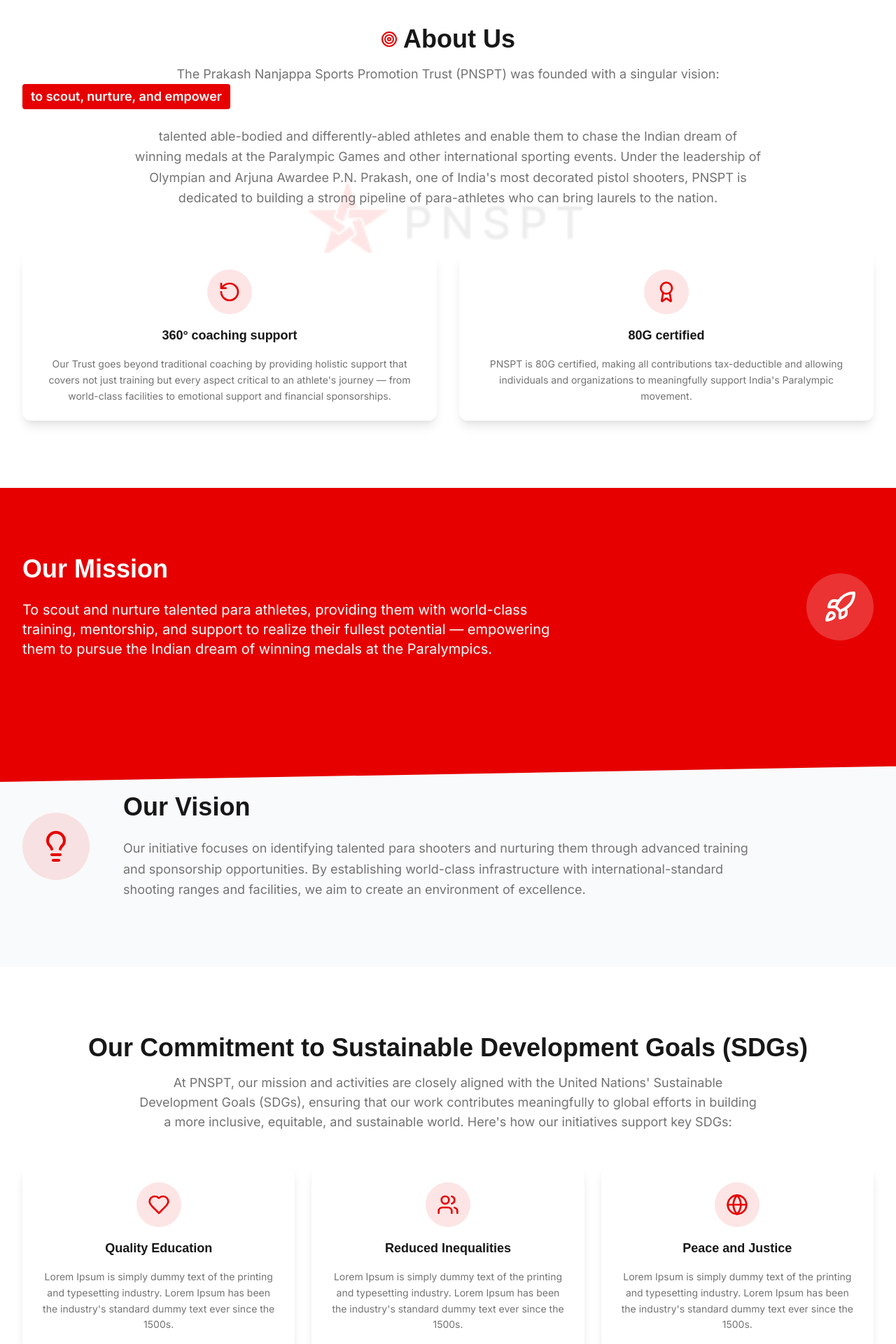
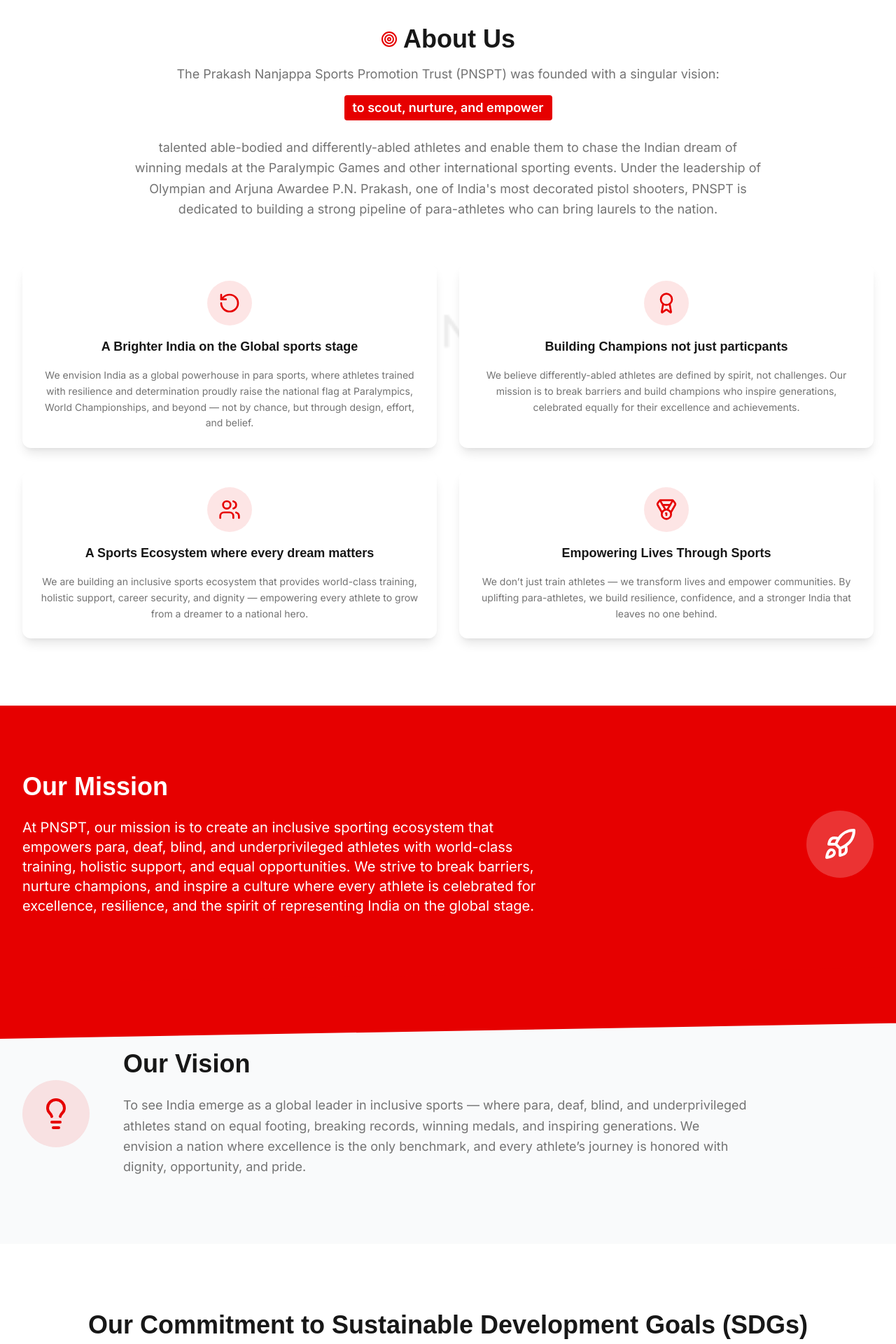
Before and after one commit to jeetkaushik/PNSPT-V2, a React (Vite) app: page / in a window 1280 px wide. Shown: the part 860-2780 px from the top of the page at 70% size. Built offline with nearby package versions, Linux system fonts and the light colour scheme; a web font is replaced by a local one.

Commit message:
updated some content on home page

```diff
--- a/src/pages/Index.tsx
+++ b/src/pages/Index.tsx
@@ -36,12 +36,36 @@ const Index = () => {
   }, []);
 
   const sdgCards = [
-    { icon: Heart, title: "Quality Education", description: "Lorem Ipsum is simply dummy text of the printing and typesetting industry. Lorem Ipsum has been the industry's standard dummy text ever since the 1500s." },
-    { icon: Users, title: "Reduced Inequalities", description: "Lorem Ipsum is simply dummy text of the printing and typesetting industry. Lorem Ipsum has been the industry's standard dummy text ever since the 1500s." },
-    { icon: Globe, title: "Peace and Justice", description: "Lorem Ipsum is simply dummy text of the printing and typesetting industry. Lorem Ipsum has been the industry's standard dummy text ever since the 1500s." },
-    { icon: Medal, title: "Partnerships for Goals", description: "Lorem Ipsum is simply dummy text of the printing and typesetting industry. Lorem Ipsum has been the industry's standard dummy text ever since the 1500s." },
-    { icon: Leaf, title: "Sustainable Cities", description: "Lorem Ipsum is simply dummy text of the printing and typesetting industry. Lorem Ipsum has been the industry's standard dummy text ever since the 1500s." },
-    { icon: Target, title: "Good Health", description: "Lorem Ipsum is simply dummy text of the printing and typesetting industry. Lorem Ipsum has been the industry's standard dummy text ever since the 1500s." },
+    {
+      icon: Heart,
+      title: "SDG 4 : Quality Education",
+      description: "We provide para athletes with access to professional education, certifications, technical sports training, and skill development programs. Through holistic learning pathways, we equip them with the knowledge and expertise to build long-term, sustainable careers in sports, coaching, and beyond."
+    },
+    {
+      icon: Users,
+      title: "SDG 10 : Reduced Inequalities",
+      description: "Differently-abled athletes often face systemic challenges and societal barriers. Our programs are designed to level the playing field, ensuring that talent, not disability, defines an athlete's journey. By giving para athletes equal opportunities for training, competition, employment, and recognition, PNSPT actively works toward reducing inequalities in society."
+    },
+    {
+      icon: Globe,
+      title: "SDG 8 : Decent Work and Economic Growth",
+      description: "We emphasize scientific sports training, physical fitness, mental health support, and injury rehabilitation for our athletes. Our holistic wellness programs help athletes achieve optimal health, enhancing their performance and overall quality of life."
+    },
+    {
+      icon: Medal,
+      title: "SDG 5 : Gender Equality",
+      description: "Our programs encourage equal participation of women para athletes, promoting leadership, visibility, and empowerment for women in sports. PNSPT is committed to building an ecosystem where both men and women para athletes receive the support and recognition they deserve."
+    },
+    {
+      icon: Leaf,
+      title: "SDG 17 : Partnerships for the Goals",
+      description: "Through strategic CSR partnerships with corporates, institutions, and individuals, we foster a collaborative approach to achieving our vision. Together with our partners, we maximize our impact, align with national and international development agendas, and amplify our collective contribution toward a better world."
+    },
+    {
+      icon: Target,
+      title: "SDG 3 : Good Health AND Well-Being",
+      description: "We emphasize scientific sports training, physical fitness, mental health support, and injury rehabilitation for our athletes. Our holistic wellness programs help athletes achieve optimal health, enhancing their performance and overall quality of life."
+    }
   ];
 
   return (
@@ -59,14 +83,12 @@ const Index = () => {
         }}
       >
         <div className="absolute inset-0 hero-overlay"></div>
-        <div className="relative z-10 text-center max-w-4xl mx-auto px-4 sm:px-6 lg:px-8">
+        <div className="relative z-10 text-center max-w-5xl mx-auto px-4 sm:px-6 lg:px-8">
           <h1 className="text-4xl md:text-6xl lg:text-7xl font-bold mb-6 animate-fade-in">
             Prakash Nanjappa Sports Promotion Trust
           </h1>
-          <p className="text-lg md:text-xl lg:text-2xl mb-8 text-gray-200 animate-slide-up max-w-3xl mx-auto">
-            At PNSPT we create the best shooters for India. Our Trust goes beyond traditional coaching
-            by providing holistic support that covers not just training but every aspect critical to an
-            athlete's journey
+          <p className="text-lg md:text-lg lg:text-2xl mb-8 text-gray-200 animate-slide-up max-w-4xl mx-auto">
+            The Prakash Nanjappa Sports Promotion Trust (PNSPT) is dedicated to nurturing sporting talent across India with a special focus on inclusivity. Founded by Olympian and Arjuna Awardee Prakash Nanjappa, the trust works to empower para, deaf, blind, and underprivileged athletes in Olympic shooting and beyond. Through structured training, grassroots programs, and coach development initiatives, PNSPT strives to create opportunities, break barriers, and build tomorrow’s champions.
           </p>
           <div className="inline-block w-fit mx-auto bg-primary/60 px-6 py-3 animate-scale-in">
             <span className="text-lg md:text-xl font-medium text-white">
@@ -94,9 +116,9 @@ const Index = () => {
               <Target className="h-6 w-6 text-primary mr-2" />
               <h2 className="text-3xl lg:text-4xl font-bold text-foreground">About Us</h2>
             </div>
-            <div className="mb-6">
-              <span className="text-lg text-muted-foreground">The Prakash Nanjappa Sports Promotion Trust (PNSPT) was founded with a singular vision: </span>
-              <span className="block w-fit text-lg font-semibold text-white bg-primary px-3 py-1 rounded">
+            <div className="mb-6 flex items-center justify-center flex-col ">
+              <span className="text-lg text-muted-foreground mb-4">The Prakash Nanjappa Sports Promotion Trust (PNSPT) was founded with a singular vision: </span>
+              <span className="block w-fit text-center text-lg font-semibold text-white bg-primary px-3 py-1 rounded">
                 to scout, nurture, and empower
               </span>
             </div>
@@ -112,14 +134,26 @@ const Index = () => {
           <div className="grid grid-cols-1 md:grid-cols-2 gap-8 mt-16">
             <FeatureCard
               icon={RotateCcw}
-              title="360° coaching support"
-              description="Our Trust goes beyond traditional coaching by providing holistic support that covers not just training but every aspect critical to an athlete's journey — from world-class facilities to emotional support and financial sponsorships."
+              title="A Brighter India on the Global sports stage"
+              description="We envision India as a global powerhouse in para sports, where athletes trained with resilience and determination proudly raise the national flag at Paralympics, World Championships, and beyond — not by chance, but through design, effort, and belief."
               className="section-animate"
             />
             <FeatureCard
               icon={Award}
-              title="80G certified"
-              description="PNSPT is 80G certified, making all contributions tax-deductible and allowing individuals and organizations to meaningfully support India's Paralympic movement."
+              title="Building Champions not just particpants"
+              description="We believe differently-abled athletes are defined by spirit, not challenges. Our mission is to break barriers and build champions who inspire generations, celebrated equally for their excellence and achievements."
+              className="section-animate"
+            />
+            <FeatureCard
+              icon={Users}
+              title="A Sports Ecosystem where every dream matters "
+              description="We are building an inclusive sports ecosystem that provides world-class training, holistic support, career security, and dignity — empowering every athlete to grow from a dreamer to a national hero."
+              className="section-animate"
+            />
+            <FeatureCard
+              icon={Medal}
+              title="Empowering Lives Through Sports"
+              description="We don’t just train athletes — we transform lives and empower communities. By uplifting para-athletes, we build resilience, confidence, and a stronger India that leaves no one behind."
               className="section-animate"
             />
           </div>
@@ -133,10 +167,7 @@ const Index = () => {
             <div className="flex-1">
               <h2 className="text-3xl lg:text-4xl font-bold mb-6">Our Mission</h2>
               <p className="text-lg lg:text-xl leading-relaxed max-w-3xl">
-                To scout and nurture talented para athletes, providing them with
-                world-class training, mentorship, and support to realize their fullest
-                potential — empowering them to pursue the Indian dream of winning
-                medals at the Paralympics.
+              At PNSPT, our mission is to create an inclusive sporting ecosystem that empowers para, deaf, blind, and underprivileged athletes with world-class training, holistic support, and equal opportunities. We strive to break barriers, nurture champions, and inspire a culture where every athlete is celebrated for excellence, resilience, and the spirit of representing India on the global stage.
               </p>
             </div>
             <div className="hidden lg:block ml-12">
@@ -161,11 +192,7 @@ const Index = () => {
             <div className="flex-1 section-animate">
               <h2 className="text-3xl lg:text-4xl font-bold text-foreground mb-6">Our Vision</h2>
               <p className="text-lg text-muted-foreground leading-relaxed max-w-4xl">
-                Our initiative focuses on identifying talented para shooters and
-                nurturing them through advanced training and sponsorship
-                opportunities. By establishing world-class infrastructure with
-                international-standard shooting ranges and facilities, we aim to
-                create an environment of excellence.
+              To see India emerge as a global leader in inclusive sports — where para, deaf, blind, and underprivileged athletes stand on equal footing, breaking records, winning medals, and inspiring generations. We envision a nation where excellence is the only benchmark, and every athlete’s journey is honored with dignity, opportunity, and pride.
               </p>
             </div>
           </div>
@@ -214,19 +241,13 @@ const Index = () => {
               <h2 className="text-3xl lg:text-4xl font-bold text-foreground mb-6">Founder & CEO</h2>
               <div className="space-y-4">
                 <p className="text-muted-foreground leading-relaxed">
-                  Prakash Nanjappa is a distinguished Indian shooter renowned for his exceptional skills in the 10-meter air
-                  pistol and 50-meter pistol events. Representing India on the international stage, he has showcased
-                  remarkable precision and determination, earning him a revered spot among the country's top shooters. His
-                  career is marked by a series of notable achievements, including representing India at the prestigious Olympic
-                  Games.
+                Olympian and Arjuna Awardee Prakash Nanjappa is the Founder and CEO of the Prakash Nanjappa Sports Promotion Trust (PNSPT). A decorated shooter, he has represented India at the Olympics, ISSF World Cup, Asian Games, and Commonwealth Games, winning multiple medals and bringing glory to the nation.
                 </p>
                 <p className="text-muted-foreground leading-relaxed">
-                  Further cementing his legacy in Indian sports, Prakash was honored with the Arjuna Award, one of the
-                  highest accolades for sports excellence in India, recognizing his significant contributions and
-                  outstanding performance in shooting. Prakash Nanjappa's journey is a testament to his relentless
-                  pursuit of excellence and his unwavering dedication to his sport. He has brought laurels to our country by
-                  winning at various international competitions like: World Cup, Asian Games, Commonwealth Games,
-                  Asian Championship and Commonwealth Championship
+                  Driven by his belief in giving back to sport, he founded PNSPT to build an inclusive ecosystem that empowers para, deaf, blind, and underprivileged athletes with the same opportunities as their peers. Under his leadership, PNSPT focuses on grassroots development, high-performance training, and athlete welfare, with the vision of transforming India into a global powerhouse in inclusive sports.
+                </p>
+                <p className="text-muted-foreground leading-relaxed">
+                  Beyond his role as an athlete and administrator, he is a mentor who has coached and guided many young shooters including para and deaf athletes who have gone on to win medals at international competitions. His dedication extends beyond performance to the holistic growth of athletes, ensuring they receive the technical, emotional, and financial support needed to excel in sport and in life.
                 </p>
               </div>
               <Button variant="cta" className="mt-6">
@@ -250,17 +271,17 @@ const Index = () => {
           <div className="grid grid-cols-1 md:grid-cols-3 gap-8">
             <AthleteCard
               image={athlete1}
-              name="Anubhav Sharma"
+              name="Sonia Sharma"
               achievement="National Level ABC Medalist"
             />
             <AthleteCard
               image={athlete2}
-              name="Anubhav Sharma"
+              name="Shivraj Sankhala"
               achievement="National Level ABC Medalist"
             />
             <AthleteCard
               image={athlete3}
-              name="Anubhav Sharma"
+              name="Chetan Hanmant Sapka"
               achievement="National Level ABC Medalist"
             />
           </div>
--- a/src/pages/WhatWeDo.tsx
+++ b/src/pages/WhatWeDo.tsx
@@ -32,12 +32,12 @@ const WhatWeDo = () => {
     {
       icon: Target,
       title: "Talent Scouting",
-      description: "We identify and recruit promising para-athletes with exceptional potential in shooting sports across India."
+      description: "We identify talented para-athletes across India, especially in shooting, and offer them professional-level training and opportunities."
     },
     {
       icon: Award,
-      title: "World-Class Training",
-      description: "Our athletes receive comprehensive training from experienced coaches using international-standard methodologies."
+      title: "World-Class Infrastructure",
+      description: "We either adopt existing institutions with good sports facilities or establish our own international-standard shooting ranges and training centers to give our athletes the best environment to grow."
     },
     {
       icon: Users,
@@ -83,7 +83,7 @@ const WhatWeDo = () => {
       <section className="py-16 lg:py-24 bg-white">
         <div className="max-w-7xl mx-auto px-4 sm:px-6 lg:px-8">
           <div className="text-center mb-12 section-animate">
-            <h2 className="text-3xl lg:text-4xl font-bold text-foreground mb-4">Our Services</h2>
+            <h2 className="text-3xl lg:text-4xl font-bold text-foreground mb-4">What We Stand For</h2>
             <p className="text-lg text-muted-foreground max-w-3xl mx-auto">
               We provide comprehensive support to para-athletes through our specialized programs and services designed to maximize their potential and achieve sporting excellence.
             </p>
```
Also changed, not shown: 6 other files (tests, documents, lock files or other folders).
